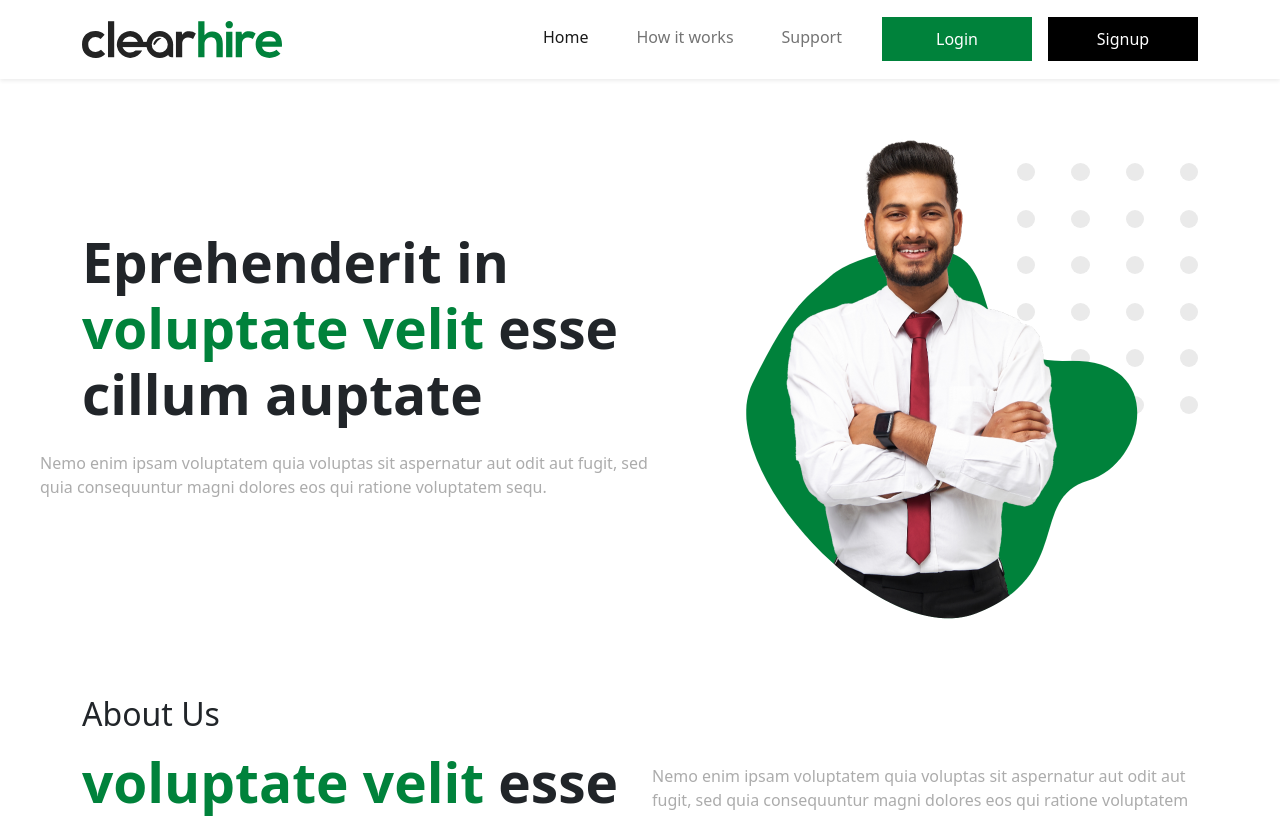
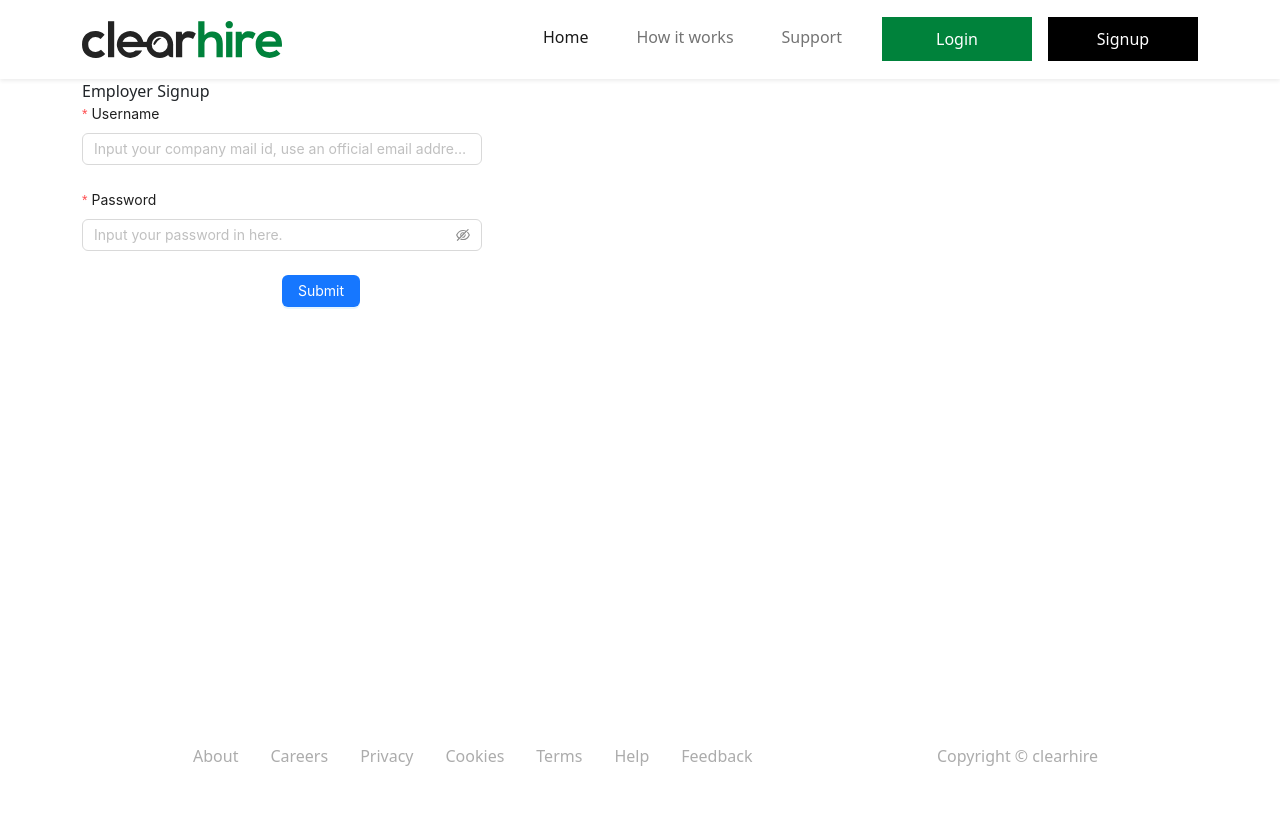
Before and after one commit to TMBCProjects/ClearHire, a React (Create React App) app: page /signup in a window 1280 px wide. Shown: the top 818 px of the page. Built offline with nearby package versions, Linux system fonts and the light colour scheme.

Commit message:
project structure

```diff
--- a/package.json
+++ b/package.json
@@ -6,9 +6,11 @@
     "@testing-library/jest-dom": "^5.16.5",
     "@testing-library/react": "^13.4.0",
     "@testing-library/user-event": "^13.5.0",
+    "antd": "^5.3.2",
     "bootstrap": "^5.2.3",
     "react": "^18.2.0",
     "react-dom": "^18.2.0",
+    "react-router-dom": "^6.9.0",
     "react-scripts": "5.0.1",
     "web-vitals": "^2.1.4"
   },
--- a/src/App.css
+++ b/src/App.css
@@ -36,3 +36,10 @@
     transform: rotate(360deg);
   }
 }
+
+
+.footer{
+  position: fixed;
+  bottom: 0;
+  width: 100%;
+}
--- a/src/App.js
+++ b/src/App.js
@@ -1,20 +1,23 @@
-import logo from "./logo.svg";
 import "./App.css";
 import Header from "./components/Header/Header";
-import Home from "./components/Home/Home";
-import Banner from "./components/Bannner/Banner";
+import Home from "./pages/Home/Home";
 import Footer from "./components/Footer/Footer";
-import About from "./components/About/About";
-import Contact from "./components/Contact/Contact";
+import { Route, BrowserRouter as Router, Routes } from "react-router-dom";
+import Signup from "./pages/Signup/Signup";
 
 function App() {
   return (
     <div>
-      <Header />
-      <Banner />
-      <About />
-      <Contact />
-      <Footer />
+      <Router>
+        <Header />
+        <Routes>
+          <Route path="/" element={<Home />}></Route>
+          <Route path="/signup" element={<Signup />}></Route>
+        </Routes>
+        <div className="footer">
+          <Footer />
+        </div>
+      </Router>
     </div>
   );
 }
--- a/src/components/Contact/Contact.jsx
+++ b/src/components/Contact/Contact.jsx
@@ -53,7 +53,7 @@ const Contact = () => {
                 <div className="mb-3">
                   <p>
                     Don't have an account?{" "}
-                    <a href="#" className="text-decoration-none">
+                    <a href="/" className="text-decoration-none">
                       <span className="text-color-green fw-bold">Sign up</span>
                     </a>
                   </p>
--- a/src/components/Footer/Footer.jsx
+++ b/src/components/Footer/Footer.jsx
@@ -6,19 +6,19 @@ const Footer = () => {
       <div className="container my-3">
         <div className="row d-flex justify-content-center align-items-center py-3">
           <div className="col-md-8 col-12">
-            <a className="mx-3 text-decoration-none text-color-light">About</a>
-            <a className="mx-3 text-decoration-none text-color-light">
+            <a className="mx-3 text-decoration-none text-color-light" href="/">About</a>
+            <a className="mx-3 text-decoration-none text-color-light" href="/">
               Careers
             </a>
-            <a className="mx-3 text-decoration-none text-color-light">
+            <a className="mx-3 text-decoration-none text-color-light" href="/">
               Privacy
             </a>
-            <a className="mx-3 text-decoration-none text-color-light">
+            <a className="mx-3 text-decoration-none text-color-light" href="/">
               Cookies
             </a>
-            <a className="mx-3 text-decoration-none text-color-light">Terms</a>
-            <a className="mx-3 text-decoration-none text-color-light">Help</a>
-            <a className="mx-3 text-decoration-none text-color-light">
+            <a className="mx-3 text-decoration-none text-color-light" href="/">Terms</a>
+            <a className="mx-3 text-decoration-none text-color-light" href="/">Help</a>
+            <a className="mx-3 text-decoration-none text-color-light" href="/">
               Feedback
             </a>
           </div>
--- a/src/components/Header/Header.jsx
+++ b/src/components/Header/Header.jsx
@@ -1,4 +1,5 @@
 import React from "react";
+import { Link } from "react-router-dom";
 import Logo from "../../assets/images/logo.svg";
 import "./Header.css";
 
@@ -7,7 +8,7 @@ const Header = () => {
     <div id="header">
       <nav className="navbar navbar-expand-lg shadow shadow-sm py-3">
         <div className="container">
-          <a className="navbar-brand" href="#">
+          <a className="navbar-brand" href="/">
             <img src={Logo} alt="clear-hire-logo" className="logo" />
           </a>
           <button
@@ -24,28 +25,30 @@ const Header = () => {
           <div className="collapse navbar-collapse" id="navbarSupportedContent">
             <ul className="navbar-nav ms-auto mb-2 mb-lg-0 mobile-menu">
               <li className="nav-item px-3">
-                <a className="nav-link active" aria-current="page" href="#">
+                <a className="nav-link active" aria-current="page" href="/">
                   Home
                 </a>
               </li>
               <li className="nav-item px-3">
-                <a className="nav-link" href="#">
+                <a className="nav-link" href="/">
                   How it works
                 </a>
               </li>
 
               <li className="nav-item px-3">
-                <a className="nav-link">Support</a>
+                <a className="nav-link" href="/">Support</a>
               </li>
               <li className="nav-item  px-3">
-                <button class="btn" id="login-btn" type="submit">
+                <button className="btn" id="login-btn" type="submit">
                   Login
                 </button>
               </li>
               <li className="nav-item">
-                <button class="btn " id="signup-btn" type="submit">
+              <Link to={"/signup"}>
+                <button className="btn " id="signup-btn" type="submit">
                   Signup
                 </button>
+              </Link>
               </li>
             </ul>
           </div>
--- a/src/components/Home/Home.jsx
+++ /dev/null
@@ -1,7 +0,0 @@
-import React from "react";
-
-const Home = () => {
-  return <div>Home</div>;
-};
-
-export default Home;
--- /dev/null
+++ b/src/pages/Home/Home.jsx
@@ -0,0 +1,14 @@
+import React from "react";
+import About from "../../components/About/About";
+import Contact from "../../components/Contact/Contact";
+import Banner from "../../components/Bannner/Banner";
+
+const Home = () => {
+  return <div>
+        <Banner />
+        <About />
+        <Contact />
+  </div>;
+};
+
+export default Home;
--- /dev/null
+++ b/src/pages/Signup/Signup.jsx
@@ -0,0 +1,74 @@
+import React from 'react'
+import { Button, Form, Input } from 'antd';
+
+export default function Signup() {
+    const onFinish = (values) => {
+        console.log('Success:', values);
+      };
+      const onFinishFailed = (errorInfo) => {
+        console.log('Failed:', errorInfo);
+      };
+    return (
+        <div className="container">
+            <div>
+                <span>Employer Signup</span>
+            </div>
+            <Form
+                name="basic"
+                labelCol={{
+                    span: 8,
+                }}
+                wrapperCol={{
+                    span: 16,
+                }}
+                style={{
+                    maxWidth: 600,
+                }}
+                initialValues={{
+                    remember: true,
+                }}
+                onFinish={onFinish}
+                onFinishFailed={onFinishFailed}
+                autoComplete="off"
+                layout="vertical"
+            >
+                <Form.Item
+                    label="Username"
+                    name="username"
+                    rules={[
+                        {
+                            required: true,
+                            message: 'Please input your username!',
+                        },
+                    ]}
+                >
+                    <Input placeholder="Input your company mail id, use an official email address."/>
+                </Form.Item>
+
+                <Form.Item
+                    label="Password"
+                    name="password"
+                    rules={[
+                        {
+                            required: true,
+                            message: 'Please input your password!',
+                        },
+                    ]}
+                >
+                    <Input.Password placeholder="Input your password in here."/>
+                </Form.Item>
+
+                <Form.Item
+                    wrapperCol={{
+                        offset: 8,
+                        span: 16,
+                    }}
+                >
+                    <Button type="primary" htmlType="submit">
+                        Submit
+                    </Button>
+                </Form.Item>
+            </Form>
+        </div>
+    )
+}
```
Also changed, not shown: 1 other file (tests, documents, lock files or other folders).
